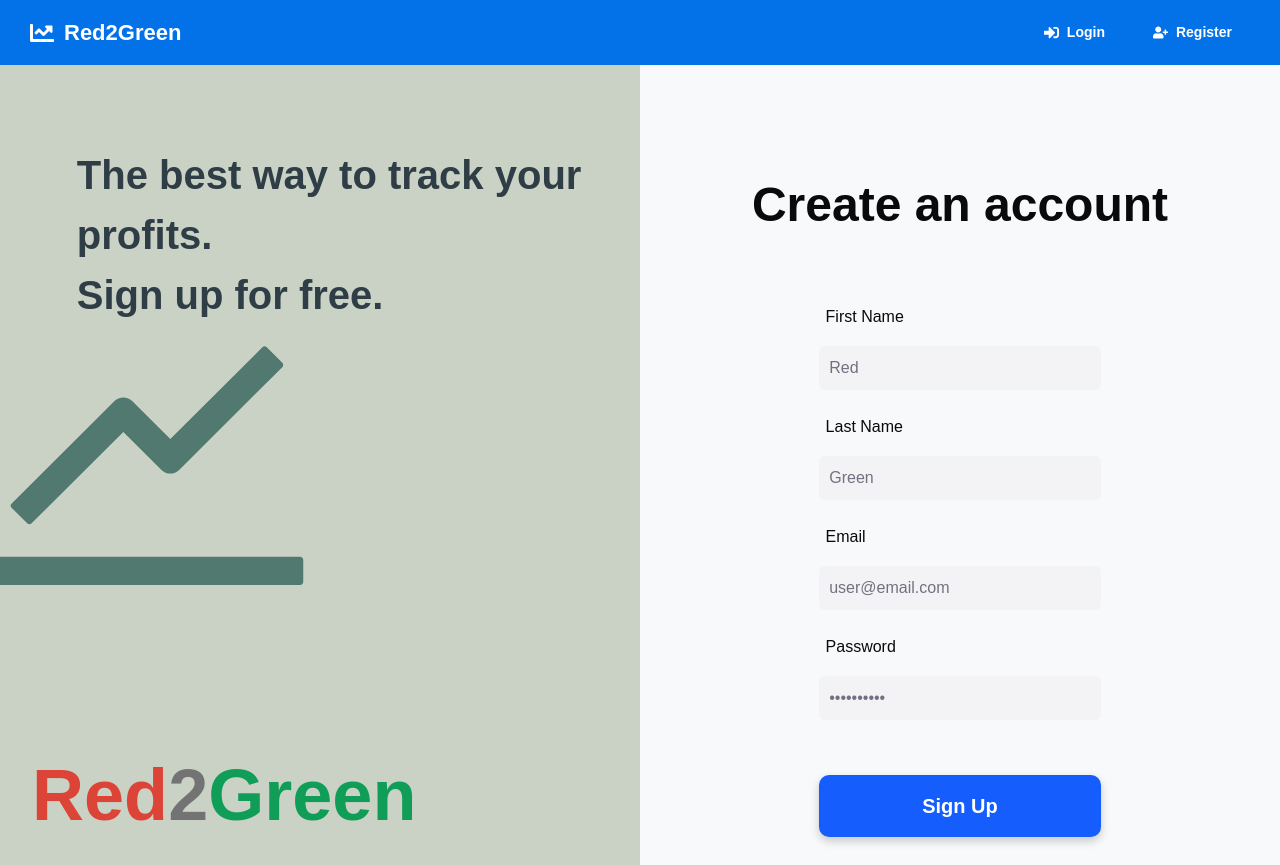
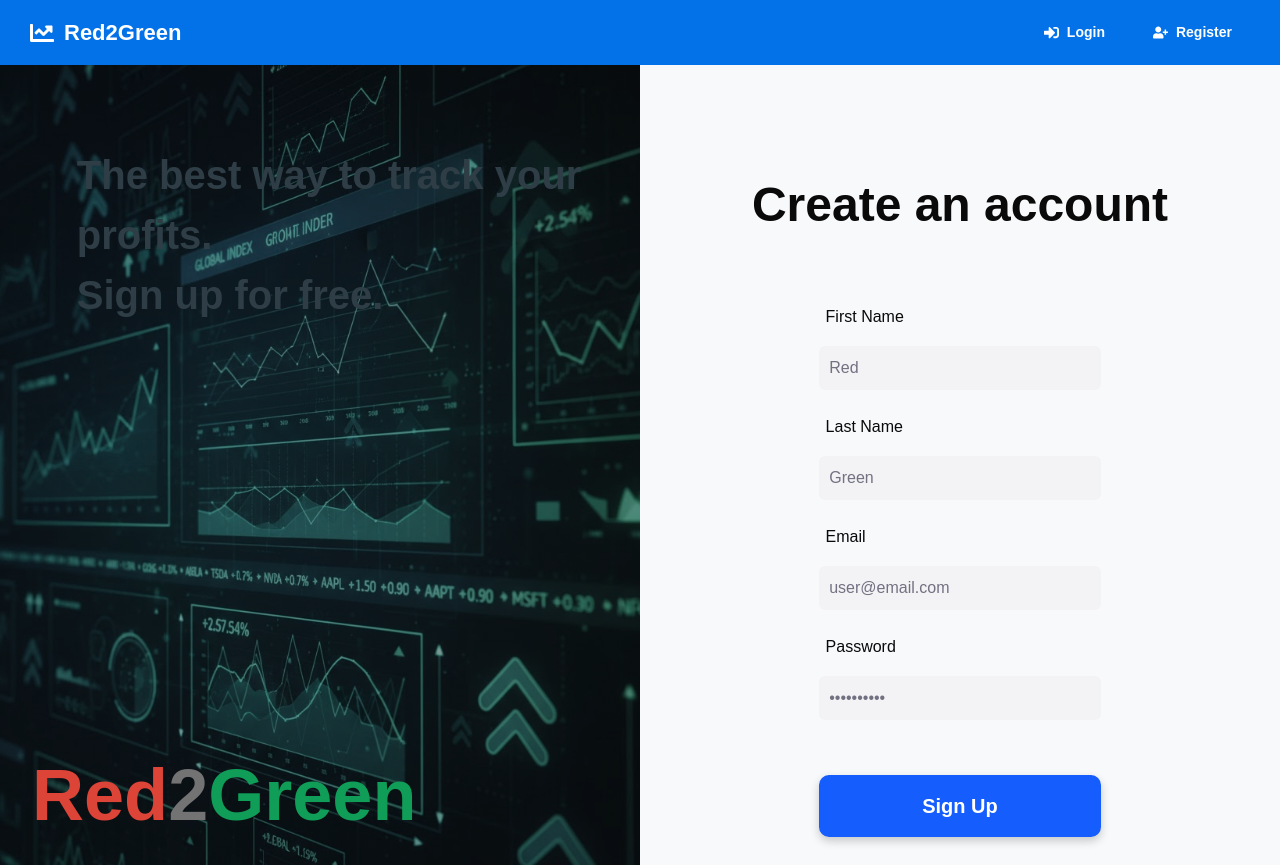
Before and after one commit to UFRed2Green/Red2Green, a Next.js app in the folder client/: page /auth/register in a window 1280 px wide. Built offline with nearby package versions, Linux system fonts and the light colour scheme.

Commit message:
Updated backgorund imagr for login and register

```diff
--- a/client/src/app/styles/auth.css
+++ b/client/src/app/styles/auth.css
@@ -97,7 +97,10 @@
 /* Hero Section */
 .auth-hero-section-container {
     flex: 1;
-    background-color: #CAD2C5;
+    background: linear-gradient(rgba(0, 0, 0, 0.4), rgba(0, 0, 0, 0.4)),url("/assets/auth-background.jpg");
+    background-size: cover;
+    background-position: center;
+    background-attachment: fixed;
     position: relative;
     min-height: 100vh;
 }
@@ -117,10 +120,12 @@
     top: 50%;
     left: 23%;
     transform: translate(-50%, -50%);
+    display: none;
 }
 
 .stock-icon {
     color: #52796F;
+    display: none;
 }
 
 .red-to-green-container {
```
Also changed, not shown: client/public/assets/auth-background.jpg (added).
